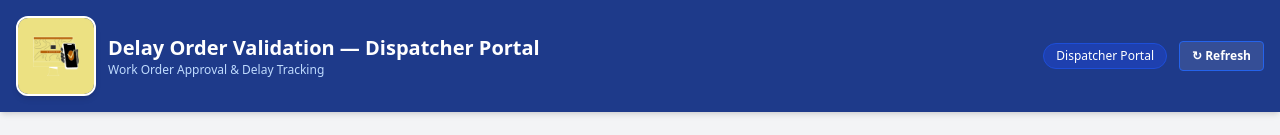
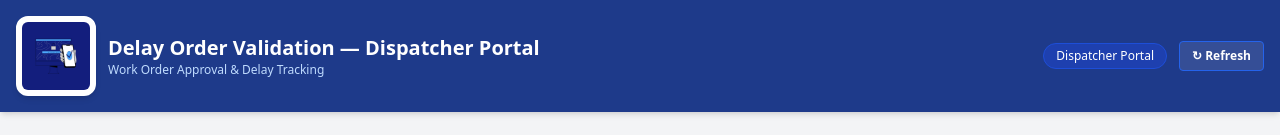
Before and after one commit to jedebisu/delay-order-validation, a plain HTML site: page web/index.html in a window 1280 px wide. Shown: the top 135 px of the page. Drawn offline with nearby package versions, Linux system fonts and the light colour scheme; no server answers.

Commit message:
Restore original colored app icon as dashboard logo (keep larger size)

```diff
--- a/web/index.html
+++ b/web/index.html
@@ -13,7 +13,7 @@
     <header class="bg-blue-900 text-white p-4 shadow-md">
       <div class="max-w-7xl mx-auto flex justify-between items-center">
         <div class="flex items-center space-x-3">
-          <img src="/web/logo.png" alt="Delay Order Validation" class="w-20 h-20 rounded-xl border-2 border-white shadow-md">
+          <img src="/web/favicon.png" alt="Delay Order Validation" class="w-20 h-20 rounded-xl bg-white p-1 border-2 border-white shadow-md">
           <div>
             <h1 class="text-xl font-bold">Delay Order Validation — Dispatcher Portal</h1>
             <p class="text-xs text-blue-200">Work Order Approval &amp; Delay Tracking</p>
```
Also changed, not shown: web/logo.png (deleted).
